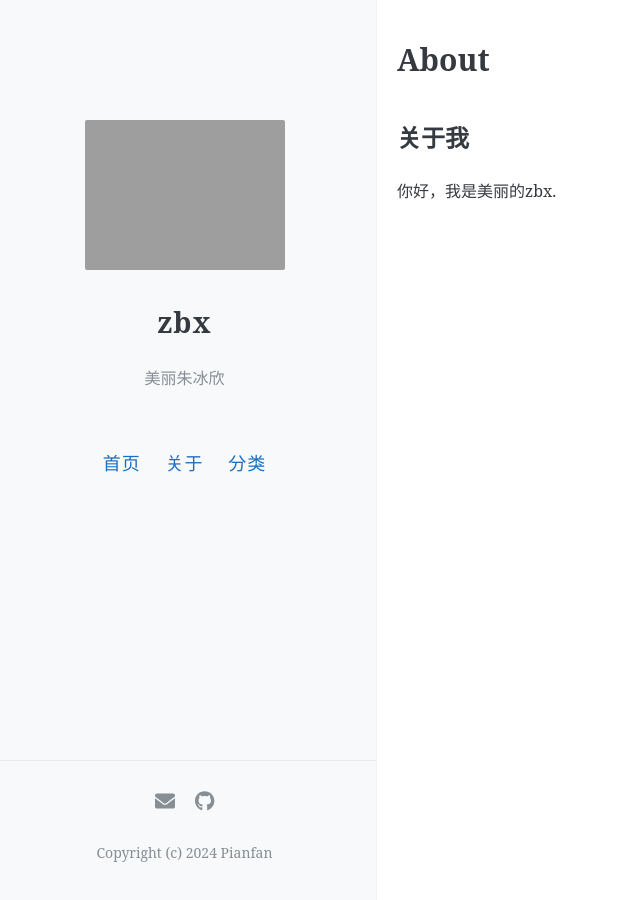
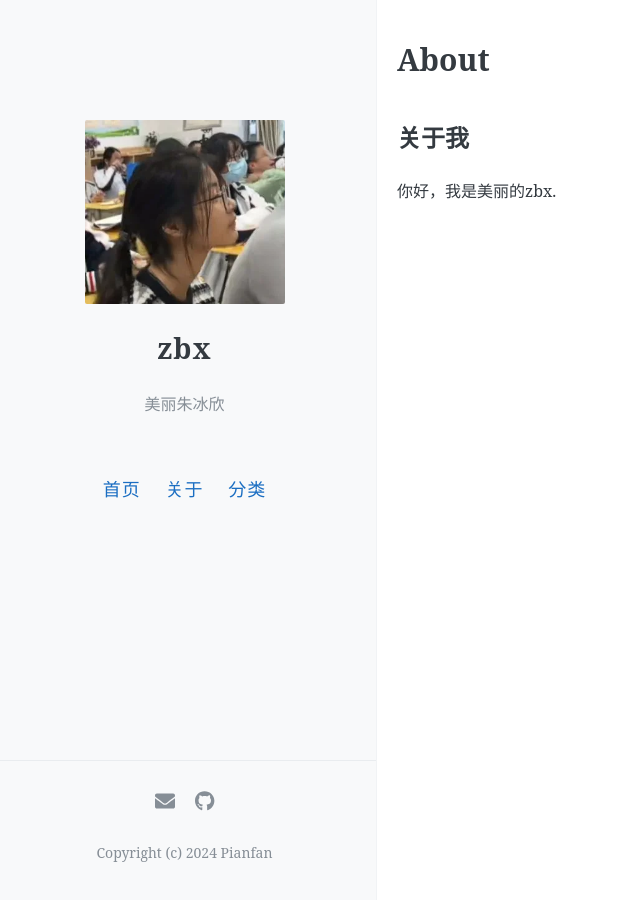
Before and after one commit to Registry-key/zbx, a Jekyll site: the page built from about.md, in a window 1280 px wide. Shown: the whole page, without its empty margins (7-647 px from the left). Built offline with Jekyll 4.4.1, drawn with Linux system fonts in a browser that asks for light colours.

Commit message:
Update _config.yml

```diff
--- a/_config.yml
+++ b/_config.yml
@@ -1,7 +1,7 @@
 name: "zbx"
 description: "美丽朱冰欣"
 
-avatar: https://registry-key.github.io/zbx/images/avatar.png
+avatar: https://registry-key.github.io/zbx/images/avatar.webp
 favicon: https://registry-key.github.io/zbx/images/favicon.ico
 
 navigation:
```
